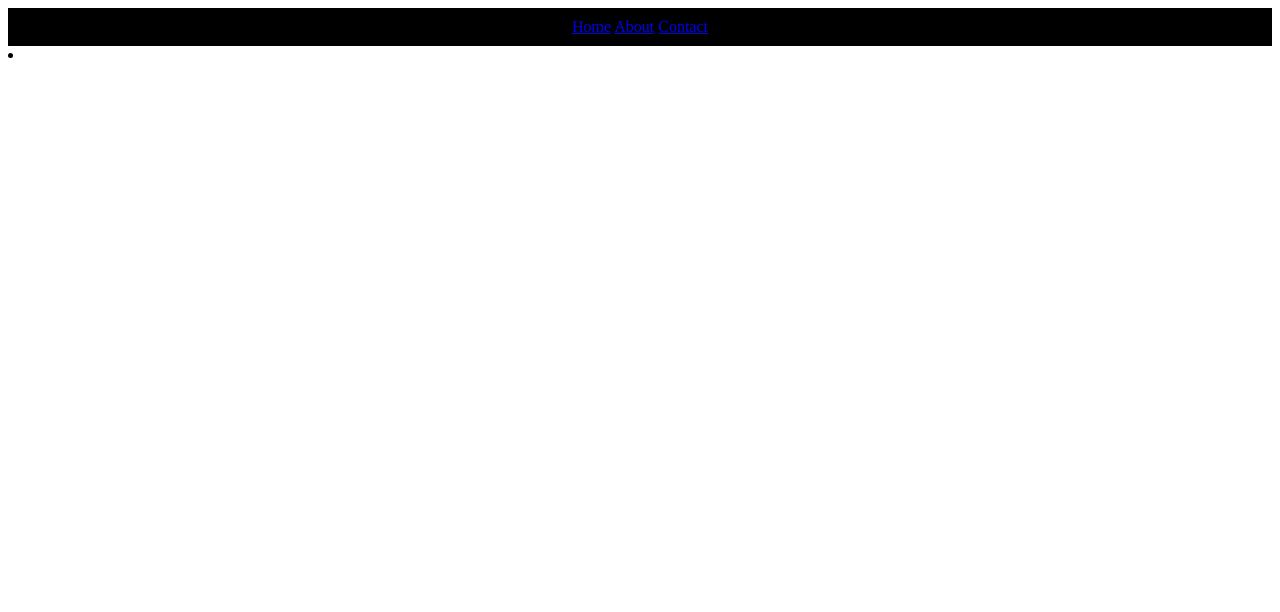
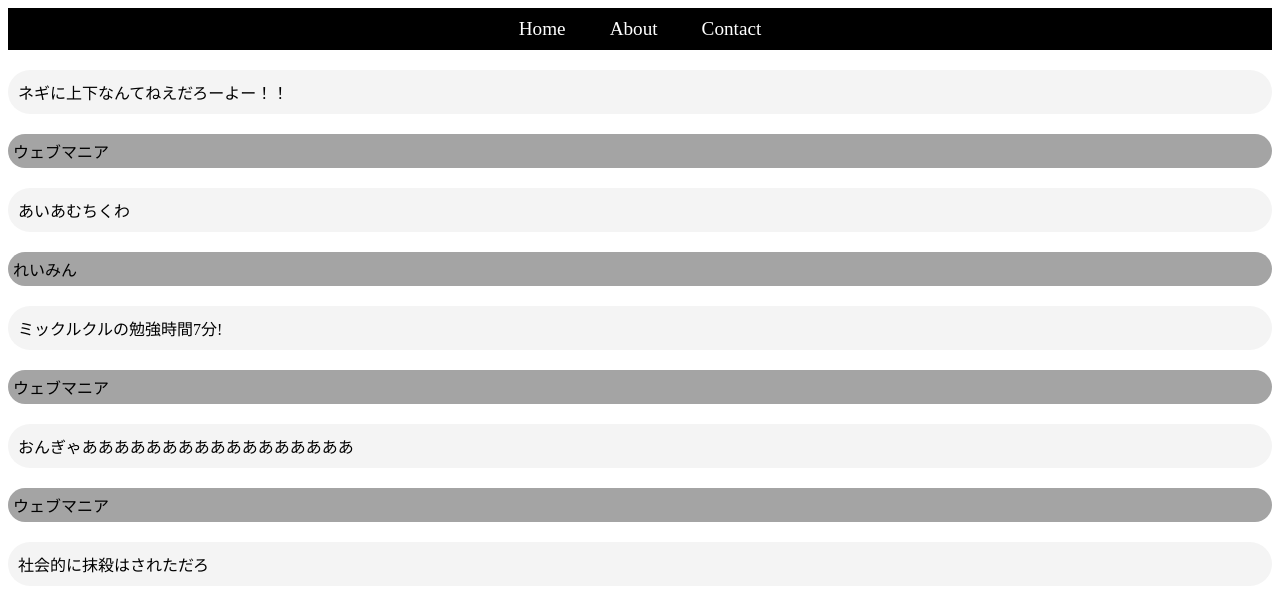
Before and after one commit to dot-1245/webmania, a plain HTML site: page index.html in a window 1280 px wide. Drawn offline with Linux system fonts and the light colour scheme.

Commit message:
update styles and index.html add DELTARUNE.md

```diff
--- a/css/styles.css
+++ b/css/styles.css
@@ -1,5 +1,37 @@
-nav {
-    background-color: #000000;
+
+.nav-menu {
+    background-color: #000000; /* 背景色を黒に */
     padding: 10px;
-    text-align: center;
+    text-align: center; /* 文字を中央に配置 */
 }
+
+.nav-menu a {
+    color: white; /* リンク文字の色を白に */
+    text-decoration: none; /* 下線を消す */
+    padding: 10px 20px; /* リンクにパディングを追加 */
+    font-size: 1.2rem; /* フォントサイズを少し大きく */
+}
+
+.nav-menu a:hover {
+    background-color: #444444; /* ホバー時に背景色を変更 */
+    border-radius: 100px; /* 角を丸くする */
+}
+
+.meigen-username {
+    size: 2px;
+    background-color: rgb(164, 164, 164); /* 背景色を灰色に */
+    padding: 5px; /* パディングを追加 */
+    margin: 2px 0; /* 上下に余白を追加 */
+    border-radius: 100px; /* 角を丸くする */
+}
+
+ul {
+    list-style-type: none; /* すべてのリストのマーカーを消す */
+    padding-left: 0; /* 左側の余白を消す */
+}
+.meigen {
+    background-color: rgb(244, 244, 244); /* 背景色を灰色に */
+    padding: 10px; /* パディングを追加 */
+    margin: 20px 0; /* 上下に余白を追加 */
+    border-radius: 100px; /* 角を丸くする */
+}
--- a/index.html
+++ b/index.html
@@ -6,13 +6,22 @@
     <script src="js/scripts.js"></script>
 </head>
 <body>
-    <nav>
+    <nav class="nav-menu">
         <a href="index.html">Home</a>
         <a href="html/about.html">About</a>
         <a href="html/contact.html">Contact</a>
     </nav>
-    <li>
-        <p></p>
-    </li>
+<ul>
+    <li class="meigen">ネギに上下なんてねえだろーよー！！ </li>
+    <li class="meigen-username">ウェブマニア</li>
+    <li class="meigen">あいあむちくわ</li>
+    <li class="meigen-username">れいみん</li>
+    <li class="meigen">ミックルクルの勉強時間7分!</li>
+    <li class="meigen-username">ウェブマニア</li>
+    <li class="meigen">おんぎゃあああああああああああああああああ </li>
+    <li class="meigen-username">ウェブマニア</li>
+    <li class="meigen">社会的に抹殺はされただろ</li>
+
+</ul>
 </body>
 </html>
```
Also changed, not shown: 1 other file.
